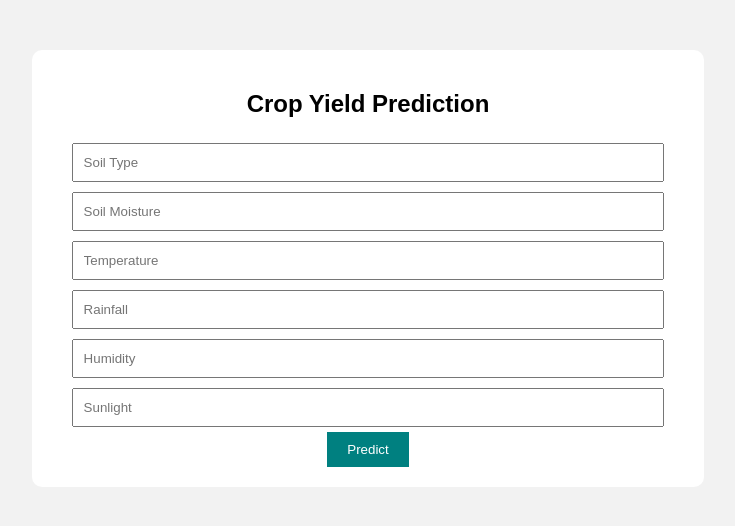
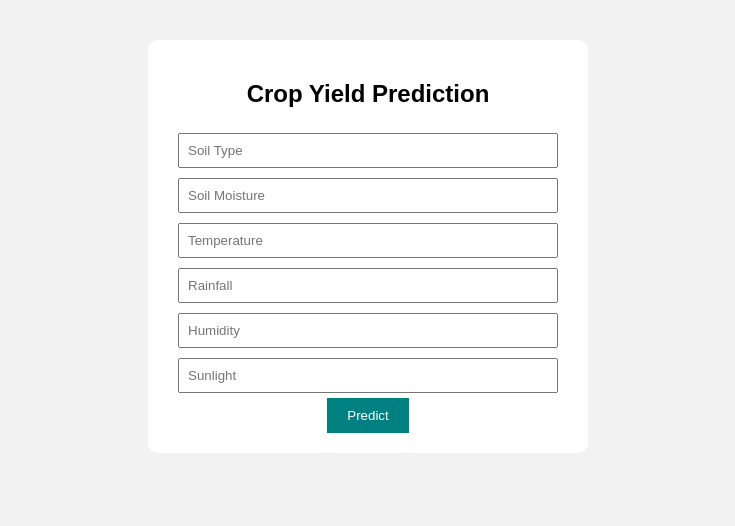
Before and after one commit to mokaabhiram2k6-dev/crop-yield-prediction, a Flask app: page / in a window 1280 px wide. Shown: the top 526 px of the page, without its empty margins (272-1007 px from the left). Run offline with Flask 3, Linux system fonts and the light colour scheme; parts of the project's set-up code (start-up, migrations or seed data) failed here and were passed over.

Commit message:
Refactor index.html for improved layout and styles
Updated HTML structure and styling for crop yield prediction form.

```diff
--- a/templates/index.html
+++ b/templates/index.html
@@ -3,70 +3,37 @@
 <head>
     <title>Crop Yield Prediction</title>
     <style>
-        body { font-family: Arial; background: #f2f2f2; }
-        .container {
-            width: 50%;
-            margin: auto;
-            background: white;
-            padding: 20px;
-            margin-top: 50px;
-            border-radius: 10px;
-            text-align: center;
-        }
-        input {
-            width: 90%;
-            padding: 10px;
-            margin: 5px;
-        }
-        button {
-            padding: 10px 20px;
-            background: teal;
-            color: white;
-            border: none;
-            cursor: pointer;
-        }
-        .box {
-            margin-top: 20px;
-            padding: 15px;
-            background: #d9f2f2;
-            border-radius: 8px;
-        }
+        body { font-family: Arial; text-align: center; background: #f2f2f2; }
+        .box { background: white; padding: 20px; margin: 40px auto; width: 400px; border-radius: 10px; }
+        input { width: 90%; padding: 8px; margin: 5px; }
+        button { padding: 10px 20px; background: teal; color: white; border: none; }
     </style>
 </head>
 <body>
 
-<div class="container">
+<div class="box">
     <h2>Crop Yield Prediction</h2>
 
     <form method="POST">
-        <input name="soil" placeholder="Soil Type"><br>
+        <input name="soil_type" placeholder="Soil Type"><br>
         <input name="moisture" placeholder="Soil Moisture"><br>
         <input name="temperature" placeholder="Temperature"><br>
         <input name="rainfall" placeholder="Rainfall"><br>
         <input name="humidity" placeholder="Humidity"><br>
         <input name="sunlight" placeholder="Sunlight"><br>
+
         <button type="submit">Predict</button>
     </form>
 
     {% if result %}
-        <div class="box">
-            <h3>Yield: {{ result }} kg/hectare</h3>
-        </div>
+        <h3>Yield: {{ result }} kg/hectare</h3>
     {% endif %}
 
     {% if crops %}
-        <div class="box">
-            <h3>Top Suggested Crops:</h3>
-
-            {% for c in crops %}
-                <p><b>{{ c.name }}</b></p>
-                <p>Price: ₹{{ c.price }}/kg</p>
-                <p>Cost: ₹{{ c.cost }}</p>
-                <p>Revenue: ₹{{ c.revenue }}</p>
-                <p>Profit: ₹{{ c.profit }}</p>
-                <hr>
-            {% endfor %}
-        </div>
+        <h3>Top Suggested Crops:</h3>
+        {% for c in crops %}
+            <p>{{ c.crop_type }}</p>
+        {% endfor %}
     {% endif %}
 </div>
 
```
